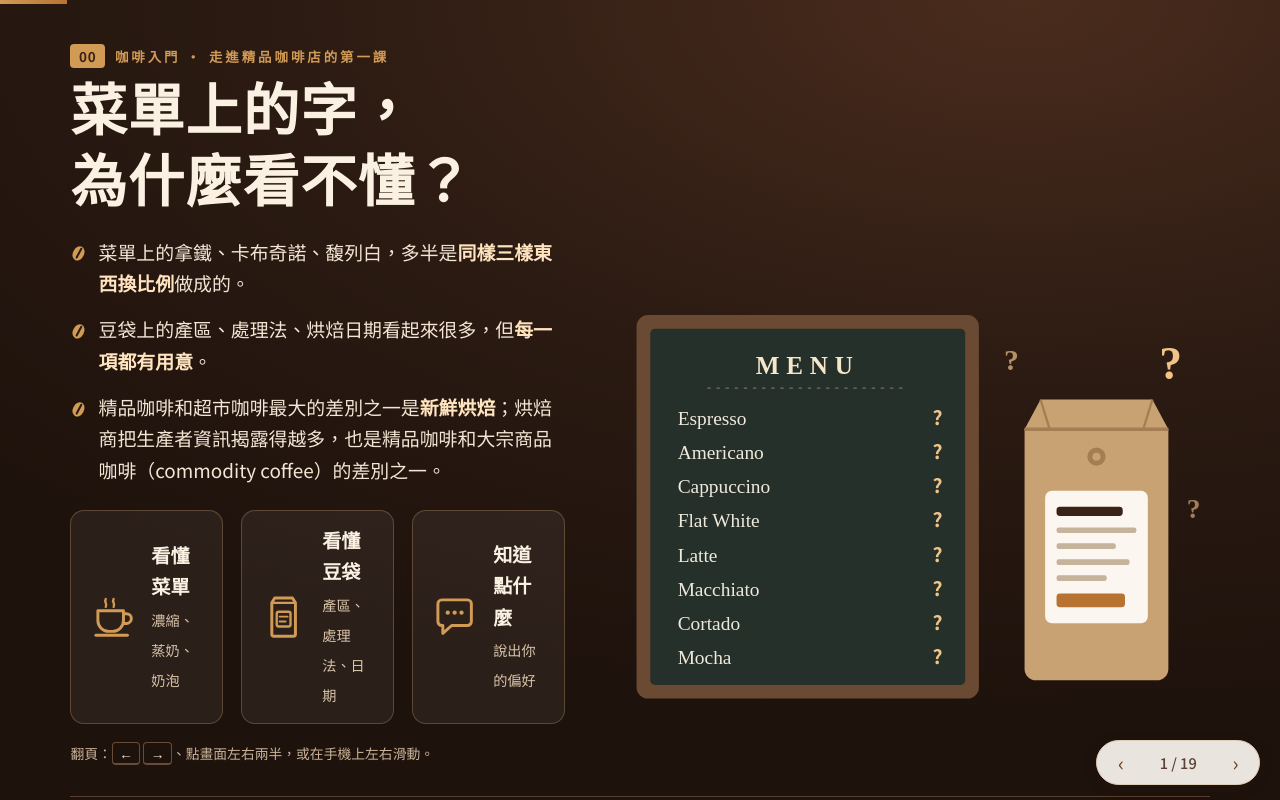
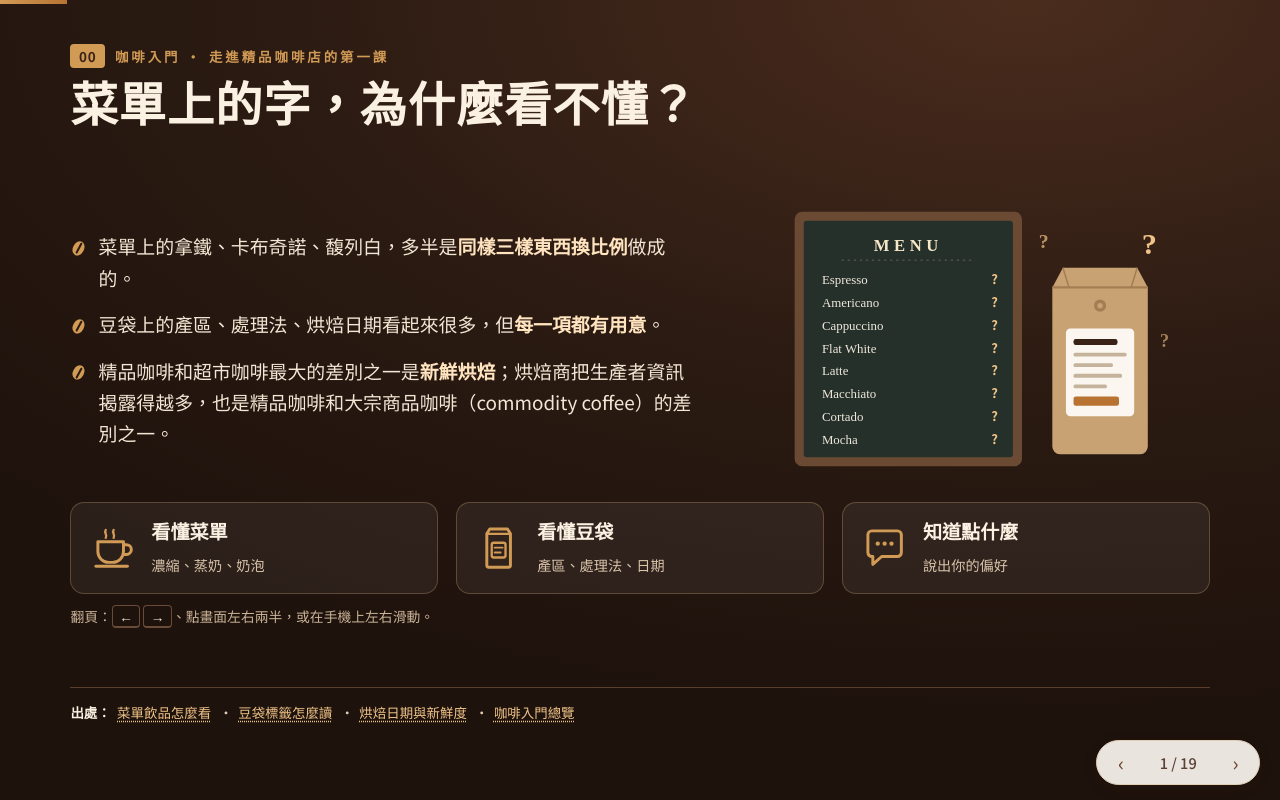
Before and after one commit to Sean0331-1/coffee-llm-wiki, a plain HTML site: page slides/index.html in a window 1280 px wide. Drawn offline with Linux system fonts and the light colour scheme.

Commit message:
fix: 簡報版面溢出修正
Co-Authored-By: Claude Opus 5.5 <noreply@anthropic.com>

```diff
--- a/slides/index.html
+++ b/slides/index.html
@@ -20,7 +20,7 @@
   --cup-h:clamp(120px,24vh,220px);
 }
 *{box-sizing:border-box}
-html{font-size:clamp(14px,min(1.42vw,2.55vh),25px);-webkit-text-size-adjust:100%}
+html{font-size:clamp(14px,min(1.42vw,2.55vh),24px);-webkit-text-size-adjust:100%}
 html,body{margin:0;height:100%}
 body{background:var(--cream);color:var(--ink);font-family:var(--sans);line-height:1.65;overflow:hidden}
 a{color:inherit}
@@ -136,12 +136,12 @@ figcaption{font-size:.78rem;color:var(--muted);text-align:center}
 .slide.dark .small,.slide.dark .lede{color:#D9C4AA}
 .slide.dark .tag.advice{background:#3E4A33;color:#D7E8C8}
 
-.trio{display:grid;grid-template-columns:repeat(3,minmax(0,1fr));gap:1rem;margin-top:1.4rem}
+.trio{display:grid;grid-template-columns:repeat(3,minmax(0,1fr));gap:1rem;margin-top:1rem}
 .trio .step{display:flex;align-items:center;gap:.8rem;padding:.8rem 1rem;border-radius:14px;background:rgba(255,255,255,.06);border:1px solid rgba(240,196,137,.25)}
 .trio svg{width:2.6rem;height:2.6rem;flex:none;color:var(--crema)}
 .trio .step b{display:block;font-family:var(--serif);font-size:1.05rem;color:#FBF1E2}
 .trio .step span{font-size:.78rem;color:#D9C4AA}
-.hint{font-size:.76rem;color:#C9B297;margin-top:1rem}
+.hint{font-size:.76rem;color:#C9B297;margin:.6rem 0 0}
 .hint kbd{font-family:var(--sans);border:1px solid #6A4B38;border-bottom-width:2px;border-radius:4px;padding:0 .35rem;color:#F3E6D4}
 
 /* summary cards */
@@ -244,8 +244,16 @@ ol.callouts small{color:var(--muted);display:block;font-size:.74rem}
 
 /* flavor wheel */
 .wheelwrap{display:flex;flex-direction:column;align-items:center}
-.wheelwrap svg{width:min(100%,27rem,56vh)}
+.wheelwrap svg{width:min(100%,27rem,50vh)}
 
+.split.hero{grid-template-columns:minmax(0,1.15fr) minmax(0,.85fr)}
+.split.hero figure.viz svg{max-height:36vh;width:auto}
+.slide.dark h1{font-size:2.6rem}
+.board{padding:.8rem 1.1rem}
+.board h3{margin-bottom:.35rem}
+.board table{font-size:.82rem}
+.board td{padding:.24rem .4rem}
+#slide-7 ul.points{gap:.6rem}
 /* ---------- mobile ---------- */
 @media (max-width:760px), (max-aspect-ratio:4/5){
   html{font-size:16px}
@@ -268,7 +276,7 @@ ol.callouts small{color:var(--muted);display:block;font-size:.74rem}
   .board{border-width:7px;padding:.9rem .8rem}
   .board td:first-child{white-space:normal}
 }
-@media (max-width:760px){ :root{--cup-h:140px} }
+@media (max-width:760px){ :root{--cup-h:140px} .leaf .src,.logaxis .tl,.small,figcaption,.legend,.tl-band,.tl-axis,.tag,.board th,footer.cite,.roastdir span,.beans3 span,.brew3 span,.cupitem .name small,ol.callouts small,.leaf .if,.chip,.chip small{font-size:max(.72rem,11.5px)} .split.hero figure.viz svg{max-height:none;width:100%} }
 @media (max-width:380px){ .leaves{grid-template-columns:1fr} }
 
 @media (prefers-reduced-motion:reduce){
@@ -310,21 +318,16 @@ ol.callouts small{color:var(--muted);display:block;font-size:.74rem}
 <div class="slide-inner">
   <header>
     <p class="kicker"><b>00</b>咖啡入門 · 走進精品咖啡店的第一課</p>
-    <h1>菜單上的字，<br>為什麼看不懂？</h1>
+    <h1>菜單上的字，為什麼看不懂？</h1>
   </header>
-  <div class="body split">
+  <div class="body">
+  <div class="split hero">
     <div>
       <ul class="points">
         <li>菜單上的拿鐵、卡布奇諾、馥列白，多半是<strong>同樣三樣東西換比例</strong>做成的。</li>
         <li>豆袋上的產區、處理法、烘焙日期看起來很多，但<strong>每一項都有用意</strong>。</li>
         <li>精品咖啡和超市咖啡最大的差別之一是<strong>新鮮烘焙</strong>；烘焙商把生產者資訊揭露得越多，也是精品咖啡和大宗商品咖啡（commodity coffee）的差別之一。</li>
       </ul>
-      <div class="trio" role="list" aria-label="今天學三件事">
-        <div class="step" role="listitem"><svg aria-hidden="true"><use href="#i-cup"/></svg><div><b>看懂菜單</b><span>濃縮、蒸奶、奶泡</span></div></div>
-        <div class="step" role="listitem"><svg aria-hidden="true"><use href="#i-bag"/></svg><div><b>看懂豆袋</b><span>產區、處理法、日期</span></div></div>
-        <div class="step" role="listitem"><svg aria-hidden="true"><use href="#i-chat"/></svg><div><b>知道點什麼</b><span>說出你的偏好</span></div></div>
-      </div>
-      <p class="hint">翻頁：<kbd>←</kbd> <kbd>→</kbd>、點畫面左右兩半，或在手機上左右滑動。</p>
     </div>
     <figure class="viz">
       <svg viewBox="0 0 520 380" role="img" aria-labelledby="t1">
@@ -358,6 +361,13 @@ ol.callouts small{color:var(--muted);display:block;font-size:.74rem}
         </g>
       </svg>
     </figure>
+  </div>
+    <div class="trio" role="list" aria-label="今天學三件事">
+      <div class="step" role="listitem"><svg aria-hidden="true"><use href="#i-cup"/></svg><div><b>看懂菜單</b><span>濃縮、蒸奶、奶泡</span></div></div>
+      <div class="step" role="listitem"><svg aria-hidden="true"><use href="#i-bag"/></svg><div><b>看懂豆袋</b><span>產區、處理法、日期</span></div></div>
+      <div class="step" role="listitem"><svg aria-hidden="true"><use href="#i-chat"/></svg><div><b>知道點什麼</b><span>說出你的偏好</span></div></div>
+    </div>
+    <p class="hint">翻頁：<kbd>←</kbd> <kbd>→</kbd>、點畫面左右兩半，或在手機上左右滑動。</p>
   </div>
   <footer class="cite"><span class="lbl">出處：</span><a href="../wiki/concepts/espresso-drinks.md" title="wiki/concepts/espresso-drinks.md">菜單飲品怎麼看</a><span class="sep">·</span><a href="../wiki/concepts/reading-coffee-bags.md" title="wiki/concepts/reading-coffee-bags.md">豆袋標籤怎麼讀</a><span class="sep">·</span><a href="../wiki/concepts/roast-date.md" title="wiki/concepts/roast-date.md">烘焙日期與新鮮度</a><span class="sep">·</span><a href="../wiki/overview.md" title="wiki/overview.md">咖啡入門總覽</a></footer>
 </div>
```
Also changed, not shown: 1 other file.
